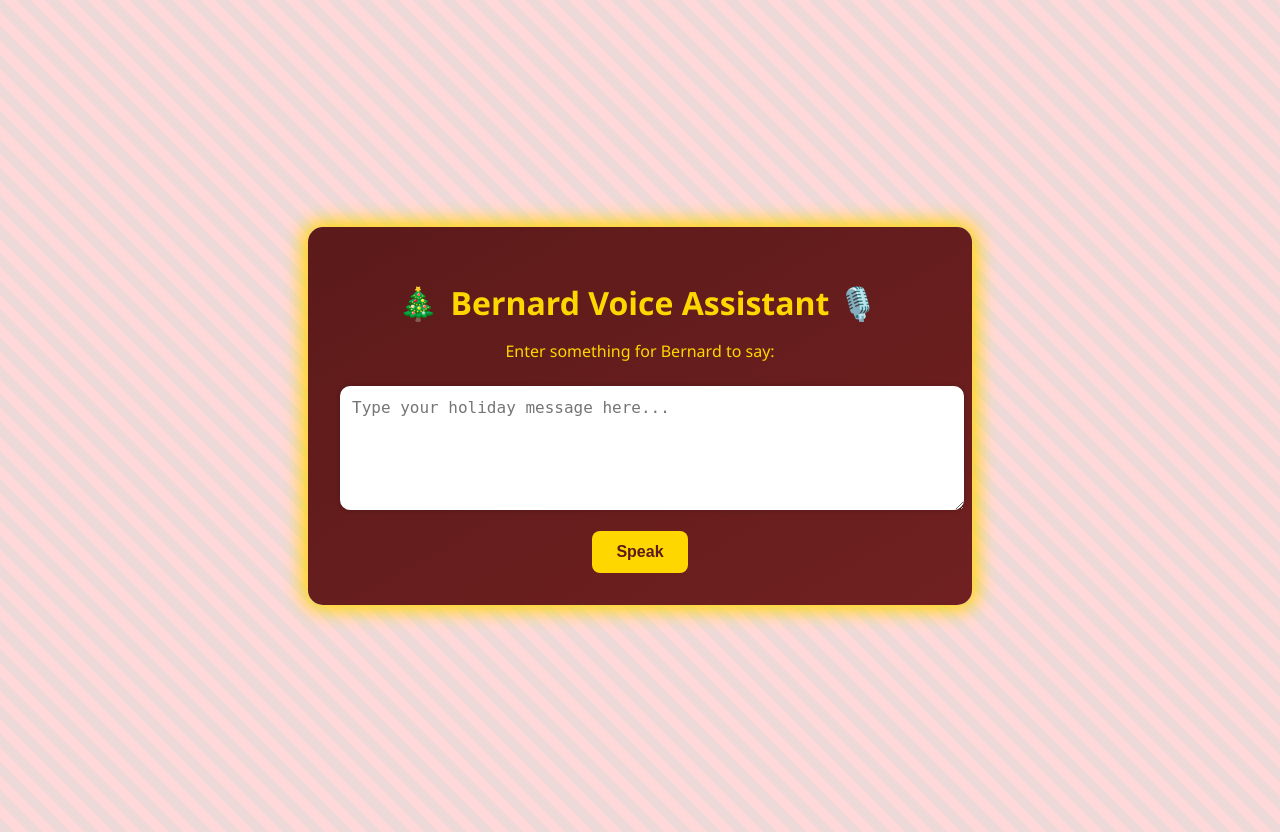
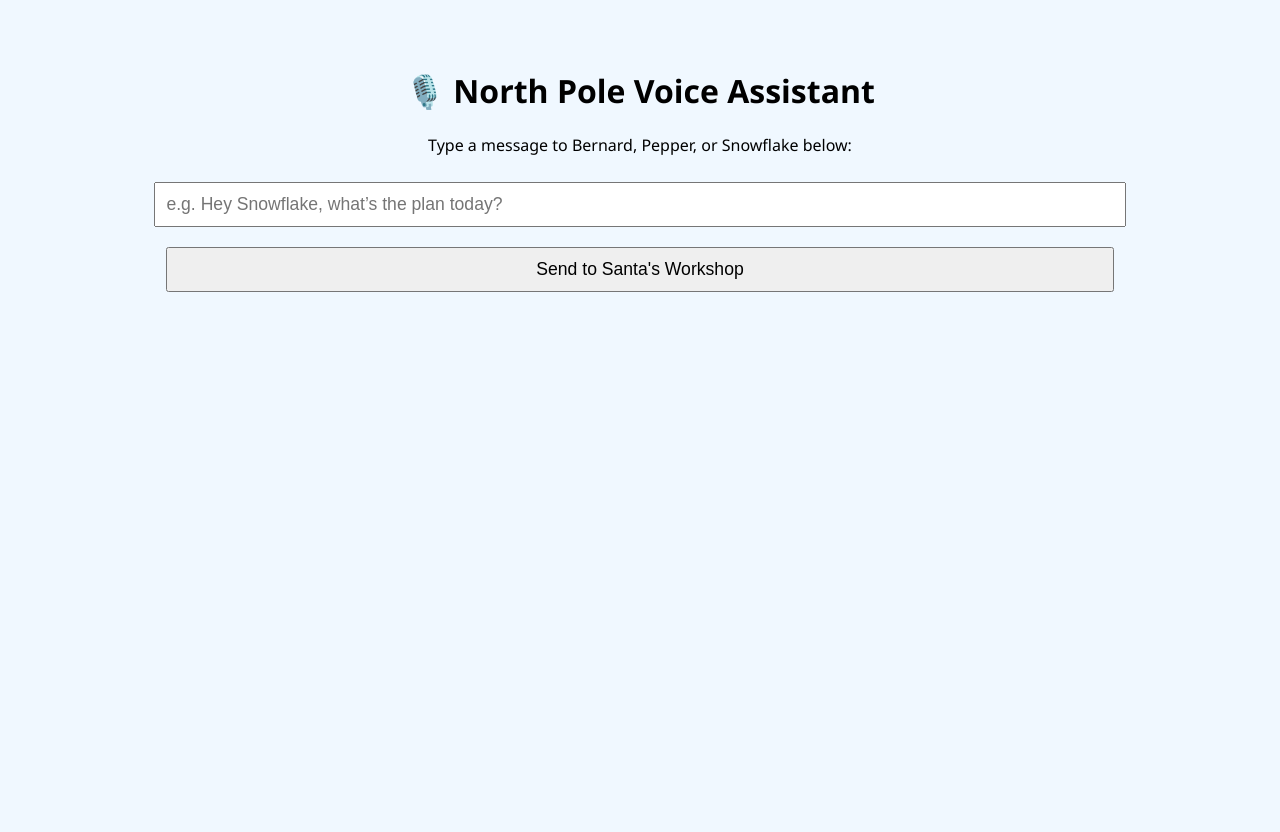
Before and after one commit to redsleigh/bernard-voice, a Flask app: template templates/index.html in a window 1280 px wide. After the commit the page ends 292 px from the top, so only its background shows below. Run offline with Flask 3, Linux system fonts and the light colour scheme; the template is opened without the code that fills it, so the values that code supplies are empty.

Commit message:
Update app.py and HTML to support multiple voice responses

```diff
--- a/app.py
+++ b/app.py
@@ -1,70 +1,92 @@
-from flask import Flask, request, send_file
+from flask import Flask, request, jsonify, render_template
+import os
+import openai
 import requests
-import tempfile
-import os
 
 app = Flask(__name__)
 
-# Your ElevenLabs API key
-ELEVENLABS_API_KEY = "your_api_key_here"
+# Set your OpenAI and ElevenLabs API keys here
+openai.api_key = os.getenv("OPENAI_API_KEY")
+ELEVEN_API_KEY = os.getenv("ELEVEN_API_KEY")
 
-# Voice ID mappings
+# Voice IDs
 VOICE_IDS = {
     "bernard": "VCgLBmBjldJmfphyB8sZ",
     "pepper": "W4crgEyhEtLRIj1Y3LnP",
     "snowflake": "uHiItyLY8A5jJv9AKoH9"
 }
 
-DEFAULT_VOICE_ID = VOICE_IDS["bernard"]
+def identify_speaker(prompt):
+    prompt_lower = prompt.lower()
+    if "hey pepper" in prompt_lower:
+        return "pepper"
+    elif "hey snowflake" in prompt_lower:
+        return "snowflake"
+    else:
+        return "bernard"
 
-def get_voice_id_from_text(text):
-    lowered = text.lower()
-    if "pepper" in lowered:
-        return VOICE_IDS["pepper"]
-    elif "snowflake" in lowered:
-        return VOICE_IDS["snowflake"]
-    elif "bernard" in lowered:
-        return VOICE_IDS["bernard"]
-    return DEFAULT_VOICE_ID
+def generate_response(prompt, speaker):
+    if speaker == "pepper":
+        persona = "You are Pepper, a cheerful young female elf with a warm, friendly tone, a gentle North Pole accent, and a hint of holiday sparkle. You’re helpful, upbeat, and always excited to assist Santa."
+    elif speaker == "snowflake":
+        persona = "You are Snowflake, a high-energy child elf with a bright, playful voice, a touch of North Pole mischief, and endless excitement. You’re silly and fast-paced with lots of energy."
+    else:
+        persona = "You are Bernard, Santa's head elf. You’re kind, wise, and helpful. You always speak with warm North Pole charm and you help organize Santa’s operations."
 
-@app.route("/speak", methods=["POST"])
-def speak():
-    data = request.json
-    if not data or "text" not in data:
-        return {"error": "Missing 'text' in request"}, 400
+    messages = [
+        {"role": "system", "content": persona},
+        {"role": "user", "content": prompt}
+    ]
 
-    text = data["text"]
-    voice_id = get_voice_id_from_text(text)
+    completion = openai.ChatCompletion.create(
+        model="gpt-4",
+        messages=messages
+    )
 
+    return completion.choices[0].message['content']
+
+def synthesize_voice(text, voice_id):
+    url = f"https://api.elevenlabs.io/v1/text-to-speech/{voice_id}"
     headers = {
-        "xi-api-key": ELEVENLABS_API_KEY,
+        "xi-api-key": ELEVEN_API_KEY,
         "Content-Type": "application/json"
     }
-
     payload = {
         "text": text,
         "model_id": "eleven_monolingual_v1",
         "voice_settings": {
-            "stability": 0.65,
-            "similarity_boost": 0.75
+            "stability": 0.4,
+            "similarity_boost": 0.8
         }
     }
 
-    tts_url = f"https://api.elevenlabs.io/v1/text-to-speech/{voice_id}/stream"
+    response = requests.post(url, json=payload, headers=headers)
+    if response.ok:
+        with open("static/response.mp3", "wb") as f:
+            f.write(response.content)
+        return True
+    return False
 
-    response = requests.post(tts_url, headers=headers, json=payload, stream=True)
+@app.route("/", methods=["GET"])
+def home():
+    return render_template("index.html")
 
-    if response.status_code != 200:
-        return {"error": f"Text-to-speech failed: {response.text}"}, 500
+@app.route("/chat", methods=["POST"])
+def chat():
+    data = request.get_json()
+    prompt = data.get("prompt", "")
 
-    # Save the streamed audio to a temporary file
-    with tempfile.NamedTemporaryFile(delete=False, suffix=".mp3") as f:
-        for chunk in response.iter_content(chunk_size=1024):
-            if chunk:
-                f.write(chunk)
-        temp_file_path = f.name
+    speaker = identify_speaker(prompt)
+    response = generate_response(prompt, speaker)
+    voice_id = VOICE_IDS.get(speaker)
 
-    return send_file(temp_file_path, mimetype="audio/mpeg")
+    success = synthesize_voice(response, voice_id)
+    if not success:
+        return jsonify({"error": "Voice synthesis failed"}), 500
 
+    return jsonify({"response": response, "audio_url": "/static/response.mp3"})
+
+# === Required for Render ===
 if __name__ == "__main__":
-    app.run(debug=True)
+    port = int(os.environ.get("PORT", 5000))
+    app.run(host="0.0.0.0", port=port)
--- a/templates/index.html
+++ b/templates/index.html
@@ -3,107 +3,86 @@
 <head>
   <meta charset="UTF-8" />
   <meta name="viewport" content="width=device-width, initial-scale=1.0"/>
-  <title>Bernard Voice Assistant</title>
+  <title>North Pole Voice Assistant</title>
   <style>
     body {
-      margin: 0;
-      font-family: 'Segoe UI', Tahoma, Geneva, Verdana, sans-serif;
-      background: repeating-linear-gradient(
-        45deg,
-        rgba(139, 0, 0, 0.15),
-        rgba(139, 0, 0, 0.15) 10px,
-        rgba(255, 0, 0, 0.15) 10px,
-        rgba(255, 0, 0, 0.15) 20px
-      );
-      display: flex;
-      justify-content: center;
-      align-items: center;
-      height: 100vh;
-      padding: 1rem;
+      font-family: 'Segoe UI', sans-serif;
+      text-align: center;
+      background-color: #f0f8ff;
+      padding: 40px;
     }
-
-    .container {
-      background: linear-gradient(to bottom right, #5c1a1a, #702020);
-      padding: 2rem;
-      border-radius: 15px;
-      box-shadow: 0 0 20px 5px gold;
-      max-width: 90%;
-      width: 600px;
-      text-align: center;
+    input, button {
+      padding: 10px;
+      font-size: 1.1em;
+      width: 80%;
+      margin: 10px 0;
     }
-
-    h1 {
-      color: gold;
-      font-size: 2rem;
-      margin-bottom: 0.5rem;
-    }
-
-    h1 .emoji {
-      margin-right: 0.25rem;
-    }
-
-    p {
-      color: gold;
-      font-size: 1rem;
-      margin-bottom: 1.5rem;
-    }
-
-    textarea {
-      width: 100%;
-      height: 100px;
-      padding: 0.75rem;
-      border: none;
-      border-radius: 10px;
-      font-size: 1rem;
-      box-shadow: 0 0 5px rgba(0, 0, 0, 0.2);
-    }
-
-    button {
-      margin-top: 1rem;
-      background-color: gold;
-      border: none;
-      padding: 0.75rem 1.5rem;
-      border-radius: 8px;
-      font-weight: bold;
-      font-size: 1rem;
-      color: #5c1a1a;
-      cursor: pointer;
-    }
-
-    @media (max-width: 600px) {
-      .container {
-        padding: 1.5rem;
-        width: 95%;
-      }
-
-      h1 {
-        font-size: 1.5rem;
-      }
-
-      p {
-        font-size: 0.95rem;
-      }
-
-      textarea {
-        height: 90px;
-        font-size: 0.95rem;
-      }
-
-      button {
-        padding: 0.6rem 1.2rem;
-        font-size: 0.95rem;
-      }
+    #response {
+      margin-top: 20px;
+      font-style: italic;
+      color: #2c3e50;
     }
   </style>
 </head>
 <body>
-  <div class="container">
-    <h1><span class="emoji">🎄</span> Bernard Voice Assistant <span class="emoji">🎙️</span></h1>
-    <p>Enter something for Bernard to say:</p>
-    <form action="/speak" method="post">
-      <textarea name="text" placeholder="Type your holiday message here..." required></textarea><br />
-      <button type="submit">Speak</button>
-    </form>
-  </div>
+  <h1>🎙️ North Pole Voice Assistant</h1>
+  <p>Type a message to Bernard, Pepper, or Snowflake below:</p>
+
+  <input type="text" id="userInput" placeholder="e.g. Hey Snowflake, what’s the plan today?" />
+  <br/>
+  <button onclick="sendMessage()">Send to Santa's Workshop</button>
+
+  <div id="response"></div>
+
+  <script>
+    const voiceMap = {
+      bernard: "VCgLBmBjldJmfphyB8sZ",
+      pepper: "W4crgEyhEtLRIj1Y3LnP",
+      snowflake: "uHiItyLY8A5jJv9AKoH9"
+    };
+
+    function detectVoice(text) {
+      const lowered = text.toLowerCase();
+      if (lowered.includes("pepper")) return voiceMap.pepper;
+      if (lowered.includes("snowflake")) return voiceMap.snowflake;
+      return voiceMap.bernard; // default
+    }
+
+    async function sendMessage() {
+      const input = document.getElementById("userInput").value.trim();
+      if (!input) return;
+
+      const voice_id = detectVoice(input);
+
+      const responseDiv = document.getElementById("response");
+      responseDiv.textContent = "🎧 Working on it...";
+
+      try {
+        const response = await fetch("/generate", {
+          method: "POST",
+          headers: {
+            "Content-Type": "application/json"
+          },
+          body: JSON.stringify({
+            text: input,
+            voice_id: voice_id
+          })
+        });
+
+        if (!response.ok) {
+          throw new Error("Server error");
+        }
+
+        const blob = await response.blob();
+        const url = URL.createObjectURL(blob);
+        const audio = new Audio(url);
+        audio.play();
+        responseDiv.textContent = "✅ Response playing!";
+      } catch (err) {
+        console.error(err);
+        responseDiv.textContent = "❌ Something went wrong.";
+      }
+    }
+  </script>
 </body>
 </html>
```
